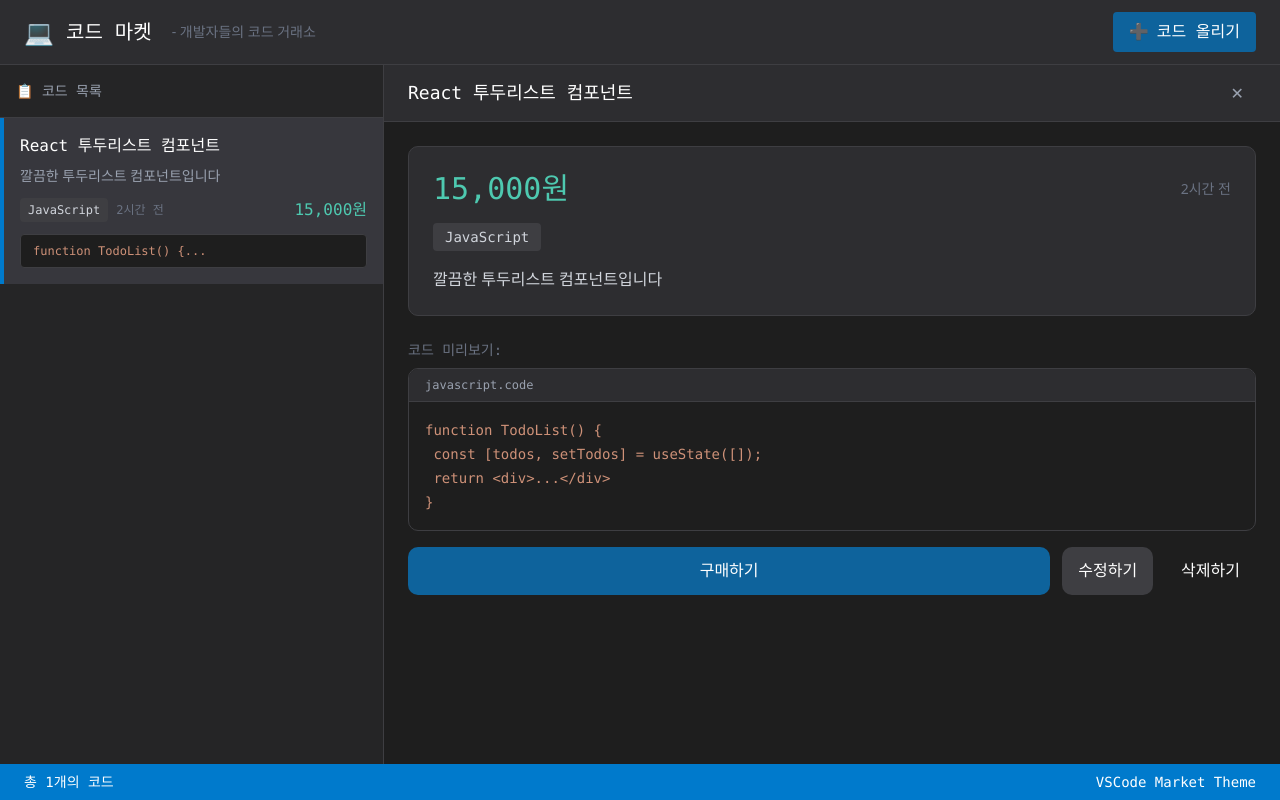
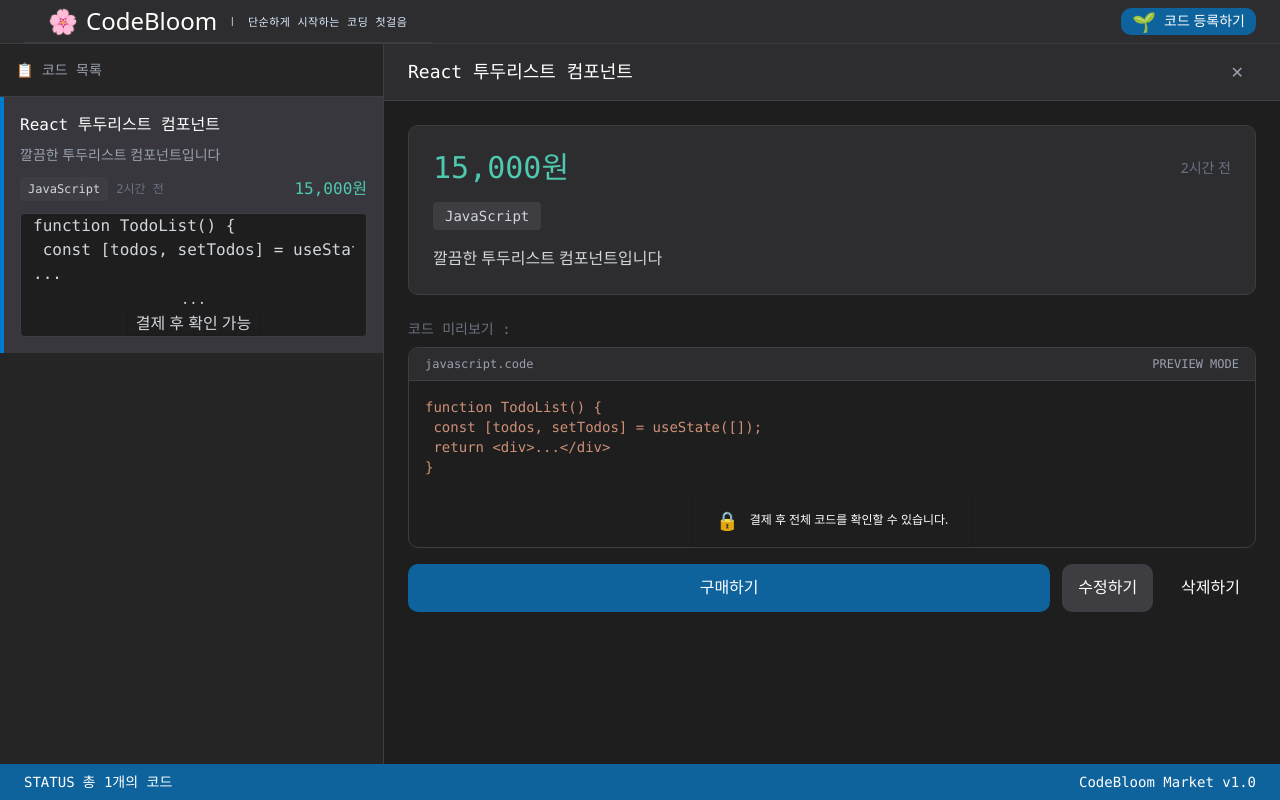
Before and after one commit to 39CoastalGuard/mini_02_temp, a React (Vite) app: page / in a window 1280 px wide. Built offline with nearby package versions, Linux system fonts and the light colour scheme.

Commit message:
CodeBloom 수정본 (23일_1차)

```diff
--- a/src/App.tsx
+++ b/src/App.tsx
@@ -61,9 +61,19 @@ export default function App() {
 
   const handleDeletePost = () => {
     if (!selectedPost) return;
+
+    // 1. 사용자에게 먼저 물어봅니다.
+    const isConfirmed = window.confirm(
+      `"${selectedPost.title}"를 정말로 삭제하시겠습니까?`,
+    );
+
+    // 2. 사용자가 '확인'을 눌렀을 때만 삭제 로직을 실행합니다.
+    if (isConfirmed) {
       setPosts(posts.filter((p) => p.id !== selectedPost.id));
       setSelectedPost(null);
       window.alert(`"${selectedPost.title}"가 삭제되었습니다 🗑️`);
+    }
+    // '취소'를 누르면 아무 일도 일어나지 않고 함수가 종료됩니다.
   };
 
   const handleBuy = () => {
@@ -75,28 +85,73 @@ export default function App() {
   return (
     <div className="min-h-screen bg-[#1e1e1e] text-gray-300 flex flex-col">
       {/* 헤더 */}
-      <header className="bg-[#2d2d30] border-b border-[#3e3e42] px-6 py-3">
+      <header className="bg-[#2d2d30] border-b border-[#3e3e42] px-6 py-5">
         <div className="flex items-center justify-between">
-          <div className="flex items-center gap-3">
-            <div className="text-2xl">💻</div>
-            <h1 className="text-xl text-white font-mono">코드 마켓</h1>
-            <span className="text-sm text-gray-500 ml-2">
-              - 개발자들의 코드 거래소
+          <header className="bg-[#2d2d30] border-b border-[#3e3e42] px-6 py-5 shrink-0">
+            <div className="flex items-center justify-between">
+              {/* 웹 이름 */}
+              <div className="flex items-center gap-4">
+                <div className="flex items-center gap-2">
+                  <span className="text-2xl">🌸</span>
+                  <h1 className="text-2xl text-white font-black tracking-tighter">
+                    CodeBloom
+                  </h1>
+                </div>
+
+                {/* 구분선 */}
+                <div className="flex items-center ml-4 gap-4">
+                  <span
+                    className="text-[#4e4e52] opacity-50 select-none mx-5"
+                    style={{
+                      display: "inline-block",
+                      padding: "12px",
+                      fontSize: "12px", // 텍스트보다 작게 설정
+                      transform: "scaleY(0.8)", // 높이를 더 작게 압축
+                      fontWeight: 100,
+                    }}
+                  >
+                    |
                   </span>
+                  {/* 슬로건: 웹명 바로 오른쪽에 배치 */}
+                  <p
+                    className="font-mono opacity-80 whitespace-nowrap"
+                    style={{
+                      fontSize: "11px",
+                      color: "#ddedff",
+                      letterSpacing: "0.5px",
+                      paddingTop: "4px", // 글자 높낮이 맞추기
+                    }}
+                  >
+                    단순하게 시작하는 코딩 첫걸음
+                  </p>
                 </div>
+              </div>
+            </div>
+          </header>
+          {/* 등록 버튼 */}
           <button
             onClick={() => {
               setShowForm(true);
               setEditMode(false);
             }}
-            className="bg-[#0e639c] hover:bg-[#1177bb] text-white px-4 py-2 rounded font-mono transition-colors flex items-center gap-2"
+            // 1. justify-center: 글자를 정중앙으로
+            // 2. whitespace-nowrap: 글자 잘림 방지
+            className="py-2.5 rounded-lg font-bold text-white transition-all hover:brightness-110 active:scale-95 flex items-center justify-center gap-2 text-sm shadow-md whitespace-nowrap"
+            style={{
+              backgroundColor: "#0e639c",
+              border: "none",
+              cursor: "pointer",
+              // 👇 px 대신 가로 길이를 직접 숫자로 정해버립니다.
+              width: "135px",
+              // 👇 만약 그래도 안 커지면 아래 속성을 추가해서 주변 간섭을 막습니다.
+              flexShrink: 0,
+            }}
           >
-            <span>➕</span>
-            <span>코드 올리기</span>
+            <span style={{ fontSize: "1.2rem" }}>🌱</span>
+            <span>코드 등록하기</span>
           </button>
         </div>
       </header>
-
       {/* 메인 컨텐츠 */}
       <div className="flex-1 flex overflow-hidden">
         {/* 왼쪽 사이드바 - 목록 */}
@@ -153,17 +208,50 @@ export default function App() {
                   {/* 코드 블록 */}
                   <div className="mb-4">
                     <div className="text-sm text-gray-500 mb-2 font-mono">
-                      코드 미리보기:
+                      코드 미리보기 :
                     </div>
-                    <div className="bg-[#1e1e1e] rounded-lg border border-[#3e3e42] overflow-hidden">
-                      <div className="bg-[#2d2d30] px-4 py-2 border-b border-[#3e3e42] text-xs text-gray-400 font-mono">
-                        {selectedPost.language.toLowerCase()}.code
+
+                    {/* 코드 블록 영역 */}
+                    <div className="bg-[#1e1e1e] rounded-lg border border-[#3e3e42] relative min-h-[200px] overflow-hidden">
+                      <div className="bg-[#2d2d30] px-4 py-2 border-b border-[#3e3e42] text-xs text-gray-400 font-mono flex justify-between">
+                        <span>{selectedPost.language.toLowerCase()}.code</span>
+                        <span className="text-[#b95f93] font-bold">
+                          PREVIEW MODE
+                        </span>
                       </div>
-                      <pre className="p-4 overflow-x-auto">
-                        <code className="text-sm font-mono text-[#ce9178]">
-                          {selectedPost.code}
+
+                      <div className="p-4 relative">
+                        {/* 1. 실제 코드를 상위 4줄만 잘라서 보여줌 */}
+                        <pre className="text-sm font-mono text-[#ce9178] whitespace-pre-wrap select-none opacity-60">
+                          <code>
+                            {selectedPost.code
+                              .split("\n")
+                              .slice(0, 4)
+                              .join("\n")}
+                            {"\n"}
+                            {/* 4줄 이후에 줄바꿈이 더 있다면 ... 표시 */}
+                            {selectedPost.code.split("\n").length > 4 && "..."}
                           </code>
                         </pre>
+
+                        {/* 2. 코드 바로 아래를 자연스럽게 덮는 짧은 그라데이션 가림막 */}
+                        <div className="absolute inset-0 bg-gradient-to-t from-[#1e1e1e] via-[#1e1e1e]/80 to-transparent pointer-events-none" />
+                      </div>
+
+                      {/* 3. 결제 안내 배너 (코드 양에 상관없이 박스 하단에 고정) */}
+                      <div className="absolute bottom-0 left-0 right-0 h-32 flex flex-col items-center justify-end pb-6 bg-gradient-to-t from-[#1e1e1e] to-transparent">
+                        <div className="bg-[#1e1e1e]/90 px-6 py-3 rounded-xl border border-[#b95f93]/40 shadow-2xl backdrop-blur-sm flex items-center gap-3">
+                          <span className="text-lg">🔒</span>
+                          <div className="flex flex-col">
+                            <span className="text-xs text-white font-bold">
+                              결제 후 전체 코드를 확인할 수 있습니다.
+                            </span>
+                            {/* <span className="text-[10px] text-gray-500">
+                              구매 전에는 상위 4줄만 미리보기로 제공됩니다.
+                            </span> */}
+                          </div>
+                        </div>
+                      </div>
                     </div>
                   </div>
 
@@ -171,10 +259,17 @@ export default function App() {
                   <div className="flex gap-3">
                     <button
                       onClick={handleBuy}
-                      className="flex-1 bg-[#0e639c] hover:bg-[#1177bb] text-white py-3 rounded-lg font-mono transition-colors"
+                      // 문구는 그대로 '구매하기', 배경색만 헤더 버튼과 동일하게 변경
+                      className="flex-1 text-white py-3 rounded-lg font-mono transition-all hover:brightness-110 active:scale-95 shadow-md"
+                      style={{
+                        backgroundColor: "#0e639c",
+                        border: "none",
+                        cursor: "pointer",
+                      }}
                     >
                       구매하기
                     </button>
+
                     <button
                       onClick={() => {
                         setShowForm(true);
@@ -184,6 +279,7 @@ export default function App() {
                     >
                       수정하기
                     </button>
+
                     <button
                       onClick={handleDeletePost}
                       className="bg-red-600 hover:bg-red-700 text-white px-4 py-3 rounded-lg font-mono"
@@ -203,9 +299,17 @@ export default function App() {
       </div>
 
       {/* 푸터 */}
-      <footer className="bg-[#007acc] px-6 py-2 text-sm font-mono text-white flex items-center justify-between">
-        <div>총 {posts.length}개의 코드</div>
-        <div>VSCode Market Theme</div>
+      <footer
+        className="px-6 py-2 text-sm font-mono text-white flex items-center justify-between shadow-[0_-2px_10px_rgba(0,0,0,0.3)]"
+        style={{ backgroundColor: "#0e639c" }} // 버튼과 동일한 핑크색 적용
+      >
+        <div className="flex items-center gap-2">
+          <span className="opacity-80">STATUS</span>
+          <span className="font-bold">총 {posts.length}개의 코드</span>
+        </div>
+        <div className="flex items-center gap-2 opacity-80">
+          <span>CodeBloom Market v1.0</span>
+        </div>
       </footer>
 
       {/* 코드 올리기/수정 폼 모달 */}
--- a/src/components/CodeItem.tsx
+++ b/src/components/CodeItem.tsx
@@ -1,4 +1,4 @@
-import type { CodePost } from '../App';
+import type { CodePost } from "../App";
 
 interface CodeItemProps {
   post: CodePost;
@@ -12,14 +12,12 @@ export function CodeItem({ post, onSelectPost, isSelected }: CodeItemProps) {
       onClick={() => onSelectPost(post)}
       className={`p-4 cursor-pointer transition-colors ${
         isSelected
-          ? 'bg-[#37373d] border-l-4 border-[#007acc]'
-          : 'hover:bg-[#2a2d2e] border-l-4 border-transparent'
+          ? "bg-[#37373d] border-l-4 border-[#007acc]"
+          : "hover:bg-[#2a2d2e] border-l-4 border-transparent"
       }`}
     >
       {/* 제목 */}
-      <h3 className="text-white font-mono mb-2 truncate">
-        {post.title}
-      </h3>
+      <h3 className="text-white font-mono mb-2 truncate">{post.title}</h3>
 
       {/* 설명 */}
       {post.description && (
@@ -43,11 +41,31 @@ export function CodeItem({ post, onSelectPost, isSelected }: CodeItemProps) {
         </div>
       </div>
 
-      {/* 코드 미리보기 (첫 줄만) */}
-      <div className="mt-3 bg-[#1e1e1e] rounded px-3 py-2 border border-[#3e3e42]">
-        <code className="text-xs font-mono text-[#ce9178] line-clamp-1">
-          {post.code.split('\n')[0]}...
-        </code>
+      {/* 코드 미리보기 전체 컨테이너: 높이를 100px로 고정 */}
+      <div className="mt-3 bg-[#1e1e1e] rounded px-3 pt-2 pb-1 border border-[#3e3e42] relative h-[100px] overflow-hidden group">
+        {/* 1. 실제 코드 영역: 상위 2줄만 추출 */}
+        <pre className="text-[11px] font-mono text-[#ce9178]/70 leading-[1.5] whitespace-pre-wrap overflow-hidden">
+          <code>
+            {post.code.split("\n").slice(0, 2).join("\n")}
+            {"\n"}
+            {post.code.split("\n").length > 2 && "..."}
+          </code>
+        </pre>
+
+        {/* 2. 가림막 + 안내 문구: 하단에 고정 */}
+        <div className="absolute inset-0 bg-gradient-to-t from-[#1e1e1e] via-[#1e1e1e]/80 to-transparent flex flex-col items-center justify-end pb-2">
+          {/* 점 세개 표시 */}
+          <div className="text-gray-600 tracking-widest text-[10px] mb-1 font-bold">
+            . . .
+          </div>
+
+          {/* 안내 문구 (핑크 포인트나 파란색 중 선택) */}
+          <div className="bg-[#1e1e1e] px-2 py-0.5 rounded-full border border-[#007acc]/30 shadow-lg">
+            <span className="text-[9px] text-[#007acc] font-bold">
+              결제 후 확인 가능
+            </span>
+          </div>
+        </div>
       </div>
     </div>
   );
```
Lines whose indentation alone changed are shown as unchanged.
